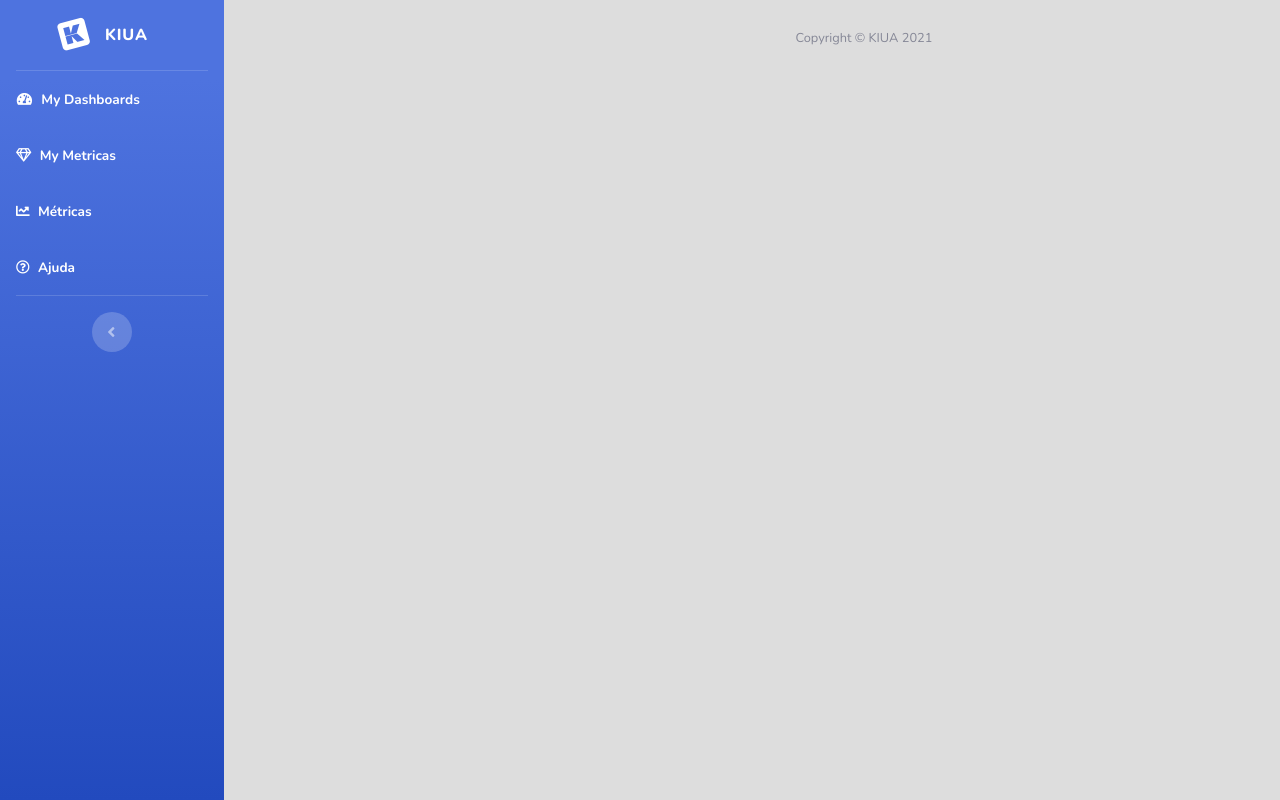
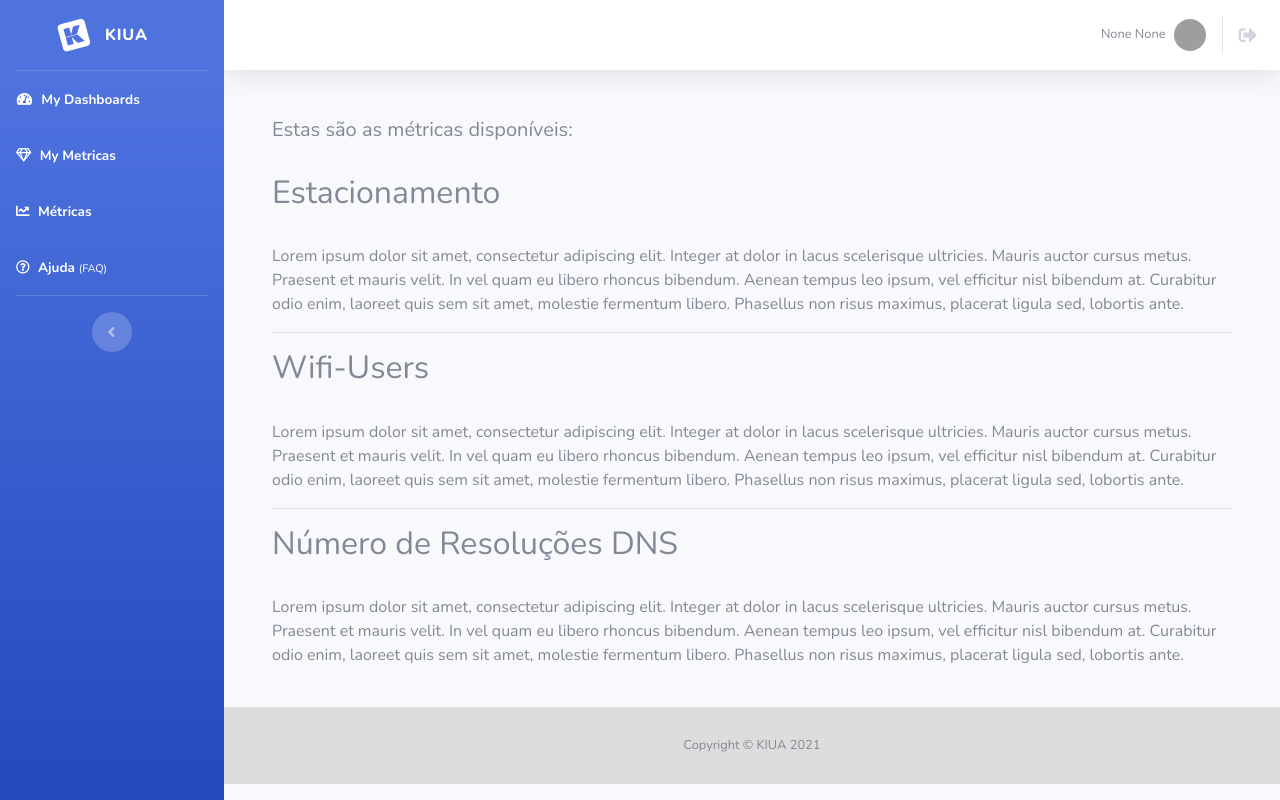
Before and after one commit to KIUA-PEI/KIUA_Backoffice, a Flask app: page /metrics in a window 1280 px wide; the page is wider, and only the part inside the window is pictured. Run offline with Flask 2, Linux system fonts and the light colour scheme; a user stored in the database is signed in; parts of the project's set-up code (start-up, migrations or seed data) failed here and were passed over; some libraries are stand-ins or nearby versions; grey boxes are pictures that could not be loaded.

Commit message:
Metricas update

```diff
--- a/website/templates/base.html
+++ b/website/templates/base.html
@@ -56,7 +56,7 @@
             <li class="nav-item active">
                 <a class="nav-link" href="/help">
                     <i class="far fa-question-circle"></i>
-                    <span>Ajuda</span></a>
+                    <span>Ajuda <small> (FAQ)</small> </span></a>
             </li>
             <!-- Divider -->
             <hr class="sidebar-divider d-none d-md-block">
--- a/website/templates/metrics.html
+++ b/website/templates/metrics.html
@@ -1,10 +1,49 @@
-{% extends 'base.html' %}
+<!-- {% extends 'base.html' %}-->
 
 {% block content %}
 
-<p>página metrics</p>
+
+<div class="container">
+    <br>
+
+    <div class="content">
+        <div class="container">
+            <div class="row">
+                <div class="col-sm-12 justify-content-left" style="text-align: left;">
+                    <h5>Estas são as métricas disponíveis: </h5>
+                    <br>
+                    <h2>Estacionamento</h2>
+                    <br>
+                    <p>
+                        Lorem ipsum dolor sit amet, consectetur adipiscing elit. Integer at dolor in lacus scelerisque ultricies.
+                        Mauris auctor cursus metus. Praesent et mauris velit. In vel quam eu libero rhoncus bibendum. Aenean tempus leo ipsum,
+                        vel efficitur nisl bibendum at. Curabitur odio enim, laoreet quis sem sit amet, molestie fermentum libero. Phasellus non risus maximus,
+                        placerat ligula sed, lobortis ante.
+                    </p>
+                    <hr class="sidebar-divider d-none d-md-block">
+                    <h2>Wifi-Users</h2>
+                    <br>
+                    <p>
+                        Lorem ipsum dolor sit amet, consectetur adipiscing elit. Integer at dolor in lacus scelerisque ultricies.
+                        Mauris auctor cursus metus. Praesent et mauris velit. In vel quam eu libero rhoncus bibendum. Aenean tempus leo ipsum,
+                        vel efficitur nisl bibendum at. Curabitur odio enim, laoreet quis sem sit amet, molestie fermentum libero. Phasellus non risus maximus,
+                        placerat ligula sed, lobortis ante.
+                    </p>
+                    <hr class="sidebar-divider d-none d-md-block">
+                    <h2>Número de Resoluções DNS</h2>
+                    <br>
+                    <p>
+                        Lorem ipsum dolor sit amet, consectetur adipiscing elit. Integer at dolor in lacus scelerisque ultricies.
+                        Mauris auctor cursus metus. Praesent et mauris velit. In vel quam eu libero rhoncus bibendum. Aenean tempus leo ipsum,
+                        vel efficitur nisl bibendum at. Curabitur odio enim, laoreet quis sem sit amet, molestie fermentum libero. Phasellus non risus maximus,
+                        placerat ligula sed, lobortis ante.
+                    </p>
+                </div>
+              </div>
+                <br>
+        </div>
+    </div>
+</div>
 
 
-<p>página metrics</p>
-
-{% endblock %}
+<!-- {% endblock %} -->
```
